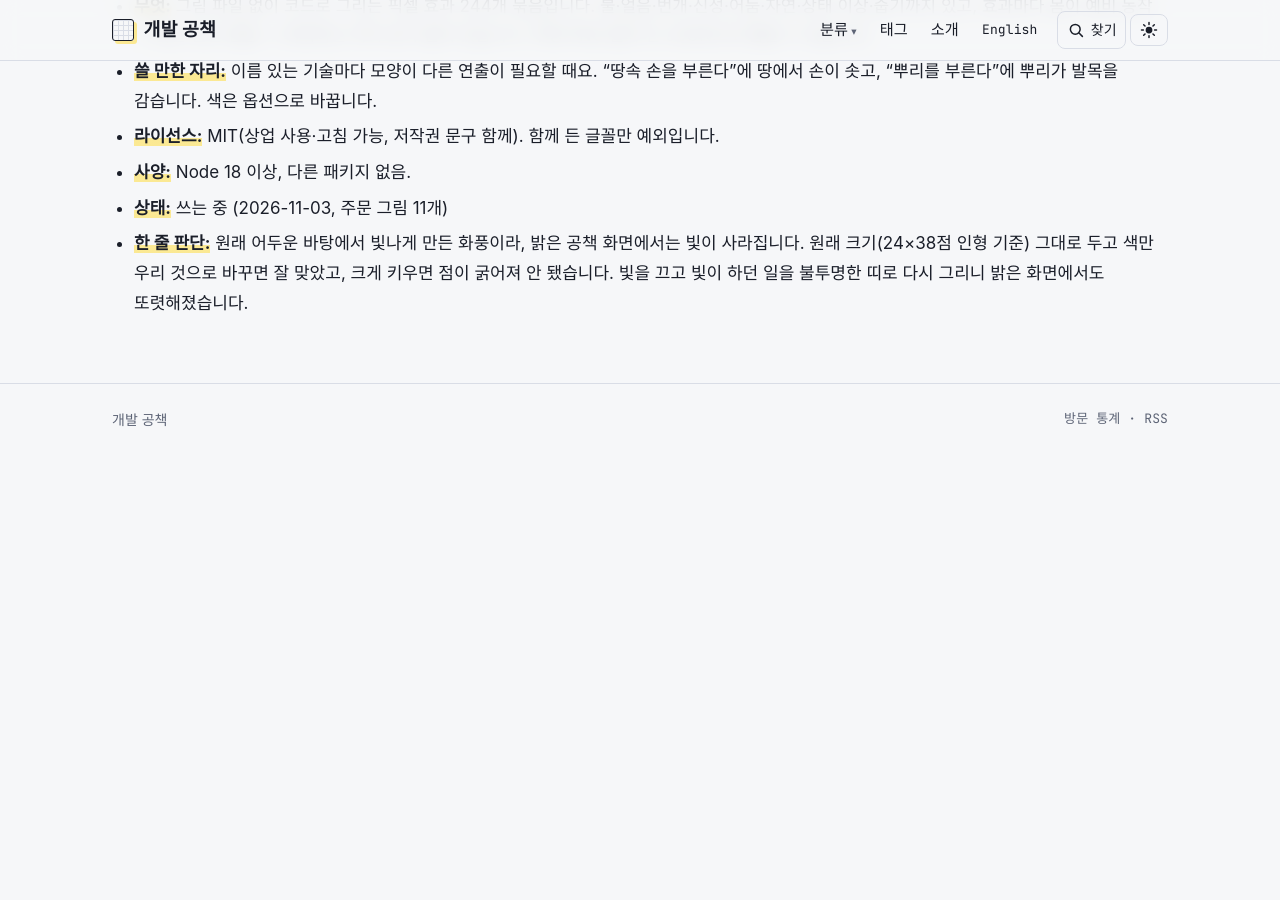
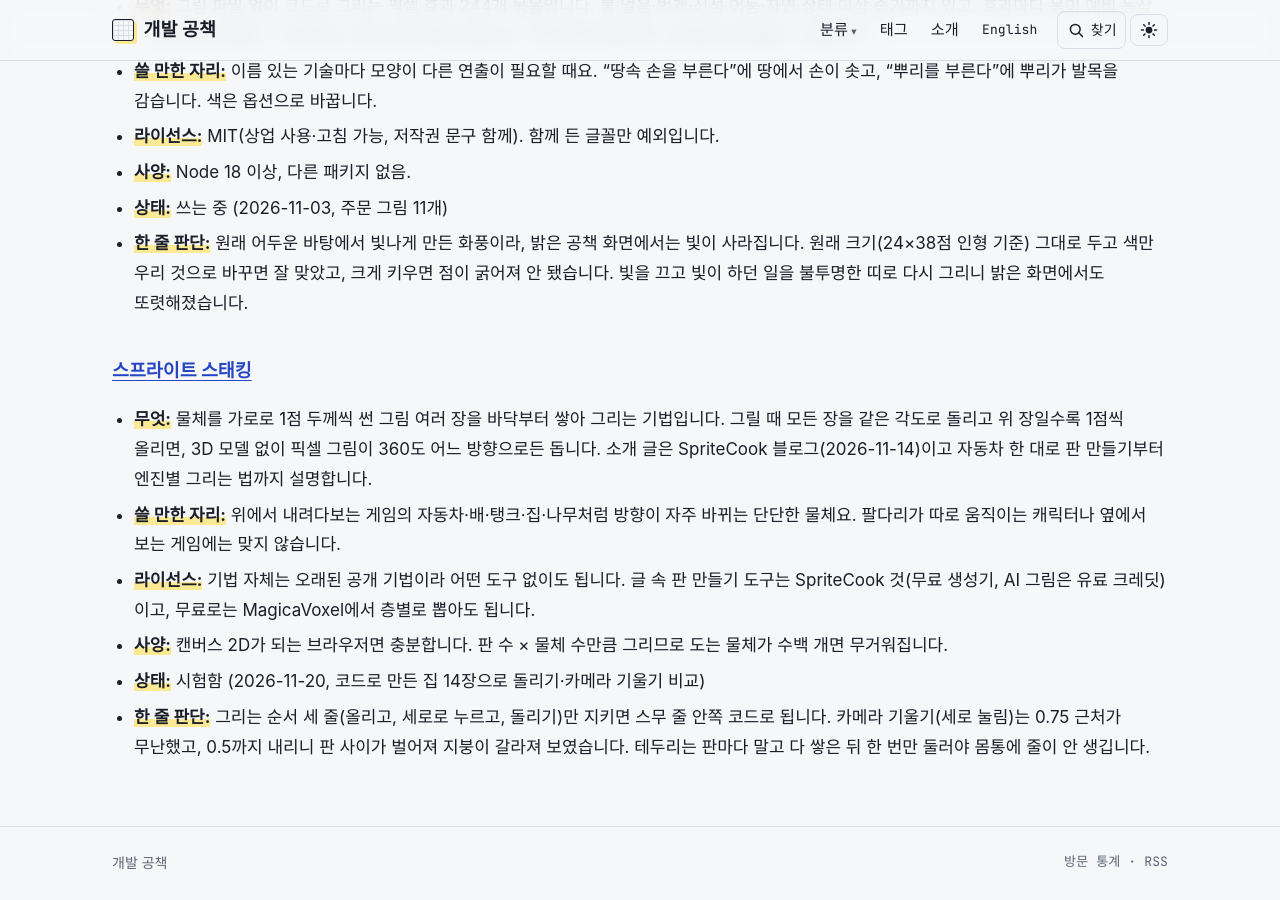
Before and after one commit to wh209302/wh209302.github.io, a Jekyll site: the page built from shelf.md, in a window 1280 px wide and 900 px high, scrolled down 12810 px. Built offline with Jekyll 4.4.1, drawn with Linux system fonts in a browser that asks for light colours; some web fonts are replaced; before the commit the page ends 13266 px from its top, so only the background shows below that.

Commit message:
기술 서랍·참고 자료: 스프라이트 스태킹(코드로 만든 집으로 시험)
Co-Authored-By: Claude Opus 5.5 <noreply@anthropic.com>
Claude-Session: https://claude.ai/code/session_01LdZGhTi9Xjj8QNyMPugjvs

```diff
--- a/shelf.md
+++ b/shelf.md
@@ -299,3 +299,12 @@ AI와 일하다 보면 "오, 이거 대박인데?" 싶은 기술이 하루에도
 - **사양:** Node 18 이상, 다른 패키지 없음.
 - **상태:** 쓰는 중 (2026-11-03, 주문 그림 11개)
 - **한 줄 판단:** 원래 어두운 바탕에서 빛나게 만든 화풍이라, 밝은 공책 화면에서는 빛이 사라집니다. 원래 크기(24×38점 인형 기준) 그대로 두고 색만 우리 것으로 바꾸면 잘 맞았고, 크게 키우면 점이 굵어져 안 됐습니다. 빛을 끄고 빛이 하던 일을 불투명한 띠로 다시 그리니 밝은 화면에서도 또렷해졌습니다.
+
+### [스프라이트 스태킹](https://www.spritecook.ai/blog/sprite-stacking-pixel-art)
+
+- **무엇:** 물체를 가로로 1점 두께씩 썬 그림 여러 장을 바닥부터 쌓아 그리는 기법입니다. 그릴 때 모든 장을 같은 각도로 돌리고 위 장일수록 1점씩 올리면, 3D 모델 없이 픽셀 그림이 360도 어느 방향으로든 돕니다. 소개 글은 SpriteCook 블로그(2026-11-14)이고 자동차 한 대로 판 만들기부터 엔진별 그리는 법까지 설명합니다.
+- **쓸 만한 자리:** 위에서 내려다보는 게임의 자동차·배·탱크·집·나무처럼 방향이 자주 바뀌는 단단한 물체요. 팔다리가 따로 움직이는 캐릭터나 옆에서 보는 게임에는 맞지 않습니다.
+- **라이선스:** 기법 자체는 오래된 공개 기법이라 어떤 도구 없이도 됩니다. 글 속 판 만들기 도구는 SpriteCook 것(무료 생성기, AI 그림은 유료 크레딧)이고, 무료로는 MagicaVoxel에서 층별로 뽑아도 됩니다.
+- **사양:** 캔버스 2D가 되는 브라우저면 충분합니다. 판 수 × 물체 수만큼 그리므로 도는 물체가 수백 개면 무거워집니다.
+- **상태:** 시험함 (2026-11-20, 코드로 만든 집 14장으로 돌리기·카메라 기울기 비교)
+- **한 줄 판단:** 그리는 순서 세 줄(올리고, 세로로 누르고, 돌리기)만 지키면 스무 줄 안쪽 코드로 됩니다. 카메라 기울기(세로 눌림)는 0.75 근처가 무난했고, 0.5까지 내리니 판 사이가 벌어져 지붕이 갈라져 보였습니다. 테두리는 판마다 말고 다 쌓은 뒤 한 번만 둘러야 몸통에 줄이 안 생깁니다.
```
Also changed, not shown: _posts/2026-10-27-reference-sites.md (+4 -0 lines), en/_posts/2026-10-27-reference-sites.md (+4 -0 lines), en/shelf.md (+9 -0 lines), assets/img/posts/reference-sites/sprite-stacking.webp (added).
